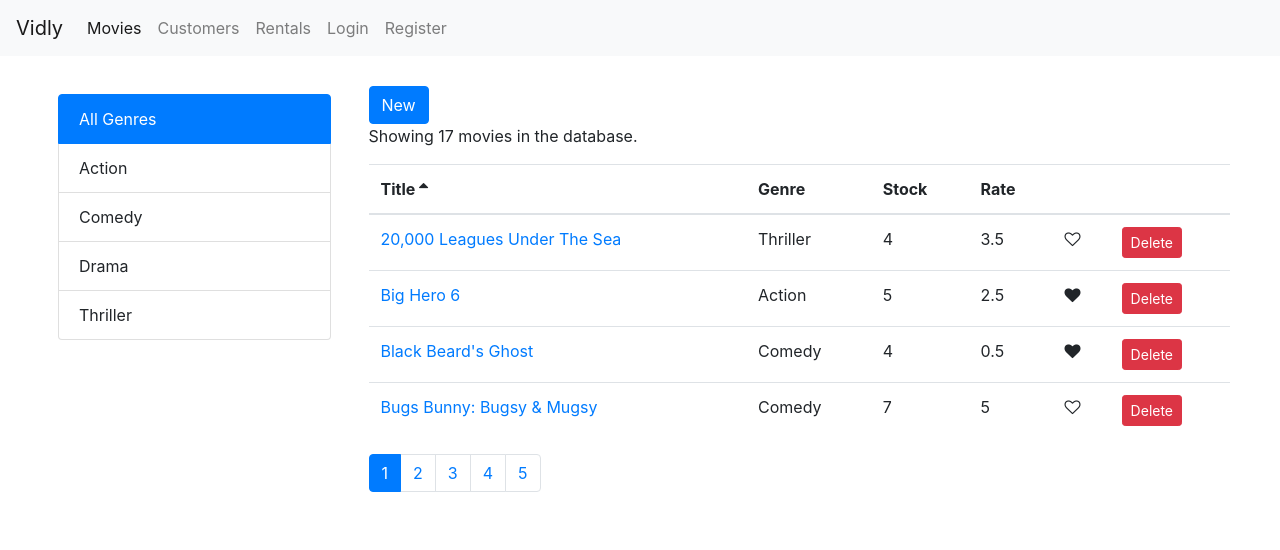
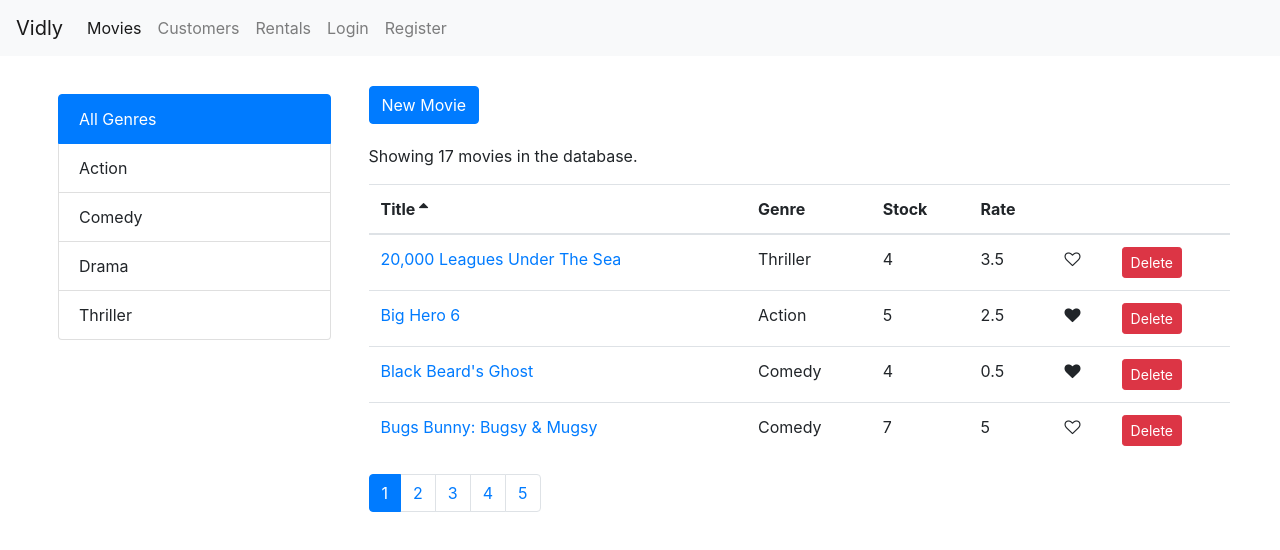
Before and after one commit to mrdaines/vidly-react, a React (Create React App) app: page /movies in a window 1280 px wide. Shown: the top 550 px of the page. Built offline with nearby package versions, Linux system fonts and the light colour scheme.

Commit message:
Forms22 - Exercise 2 - Movie Form v4

```diff
--- a/src/components/common/form.jsx
+++ b/src/components/common/form.jsx
@@ -65,8 +65,6 @@ class Form extends Component {
 	renderInput(name, label, autoFocus, type = 'text'){
 		const { data, errors } = this.state;
 
-        console.log( data );
-
 		return (
 		<Input
 			autoFocus={autoFocus}
--- a/src/components/common/select.jsx
+++ b/src/components/common/select.jsx
@@ -1,4 +1,3 @@
-import { options } from 'joi-browser';
 import React from 'react';
 
 const Select = ({ name, label, options, error, ...rest }) => {
@@ -6,9 +5,9 @@ const Select = ({ name, label, options, error, ...rest }) => {
 		<div className="form-group">
 			<label htmlFor={name}>{label}</label>
 			<select name={name} id={name} {...rest} className="form-control">
-				<option value="" />
+				<option key="new" value="" />
 					{options.map(option => (
-						<option key={option.id} value={option._id}>
+						<option key={option._id} value={option._id}>
 							{option.name}
 						</option>
 				))}
--- a/src/components/movieForm.jsx
+++ b/src/components/movieForm.jsx
@@ -1,5 +1,5 @@
 import React from 'react';
-import { getMovie, getMovies, saveMovie } from '../services/fakeMovieService';
+import { getMovie, saveMovie } from '../services/fakeMovieService';
 import { getGenres } from '../services/fakeGenreService';
 import Joi from 'joi-browser';
 import Form from './common/form';
@@ -51,8 +51,7 @@ class MovieForm extends Form {
 	doSubmit = (movie) => {
 		saveMovie(this.state.data);
 
-		return this.props.history.replace('/not-found');
-		console.log('Submitted');
+		return this.props.history.push('/movies');
 	};
 
 	handleLike = (movie) => {
--- a/src/components/movies.jsx
+++ b/src/components/movies.jsx
@@ -6,7 +6,7 @@ import MoviesTable from './moviesTable';
 import Pagination from './common/pagination';
 import { paginate } from '../utils/paginate';
 import _ from 'lodash';
-import Form from './common/form';
+import { Link } from "react-router-dom";
 
 class Movies extends Component {
 	state = {
@@ -92,7 +92,13 @@ class Movies extends Component {
 					/>
 				</div>
 				<div className="col">
-					<button className="btn btn-primary">New</button>
+					<Link
+						to="/movies/new"
+						className="btn btn-primary"
+						style={{ marginBottom: 20 }}
+					>
+						New Movie
+					</Link>
 					<p>Showing {totalCount} movies in the database.</p>
 					<MoviesTable
 						movies={movies}
--- a/src/services/fakeMovieService.js
+++ b/src/services/fakeMovieService.js
@@ -158,13 +158,13 @@ export function getMovie(id) {
 
 export function saveMovie(movie) {
   let movieInDb = movies.find(m => m._id === movie._id) || {};
-  movieInDb.name = movie.name;
+  movieInDb.title = movie.title;
   movieInDb.genre = genresAPI.genres.find(g => g._id === movie.genreId);
   movieInDb.numberInStock = movie.numberInStock;
   movieInDb.dailyRentalRate = movie.dailyRentalRate;
 
   if (!movieInDb._id) {
-    movieInDb._id = Date.now();
+    movieInDb._id = Date.now().toString();
     movies.push(movieInDb);
   }
 
```
Lines whose indentation alone changed are shown as unchanged.
